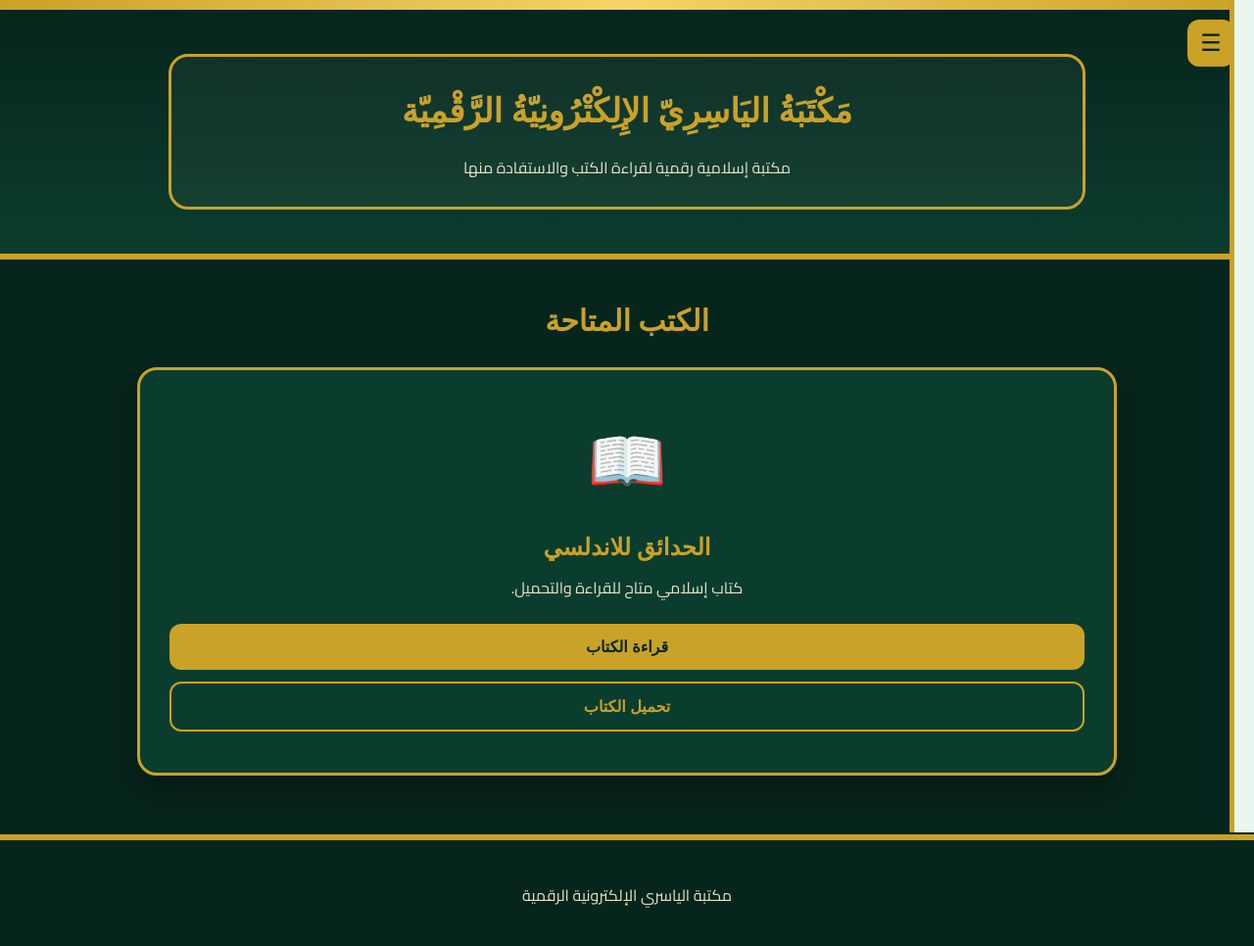
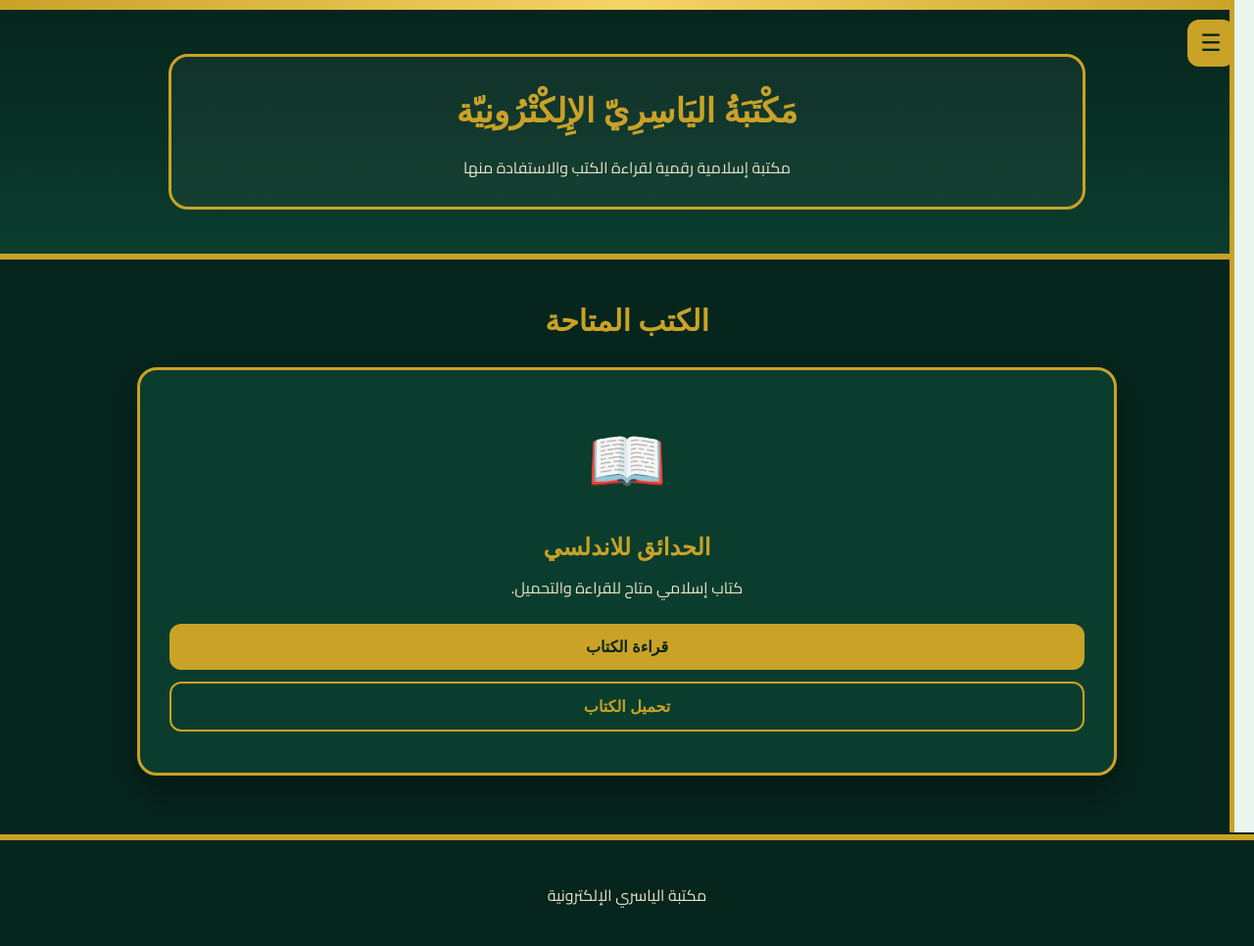
Before and after one commit to ss65ri-gif/alyasari-library, a plain HTML site: page index.html in a window 1280 px wide. Shown: the whole page at 98% size. Drawn offline with Linux system fonts and the light colour scheme; a web font is replaced by a local one.

Commit message:
حذف كلمة الرقمية من العنوان

```diff
--- a/index.html
+++ b/index.html
@@ -3,7 +3,7 @@
 <head>
 <meta charset="UTF-8">
 <meta name="viewport" content="width=device-width, initial-scale=1.0">
-<title>مكتبة الياسري الإلكترونية الرقمية</title>
+<title>مكتبة الياسري الإلكترونية</title>
 
 <link href="https://fonts.googleapis.com/css2?family=Aref+Ruqaa:wght@400;700&family=Cairo:wght@400;600;700&display=swap" rel="stylesheet">
 
@@ -195,7 +195,7 @@ footer {
   <button class="menu-btn" onclick="openMenu()">☰</button>
 
   <div class="header-inner">
-    <h1>مَكْتَبَةُ اليَاسِرِيّ الإِلِكْتْرُونِيّةُ الرَّقْمِيّة</h1>
+    <h1>مَكْتَبَةُ اليَاسِرِيّ الإِلِكْتْرُونِيّة</h1>
     <p>مكتبة إسلامية رقمية لقراءة الكتب والاستفادة منها</p>
   </div>
 </header>
@@ -233,7 +233,7 @@ footer {
 </main>
 
 <footer>
-  <p>مكتبة الياسري الإلكترونية الرقمية</p>
+  <p>مكتبة الياسري الإلكترونية</p>
 </footer>
 
 <script>
```
